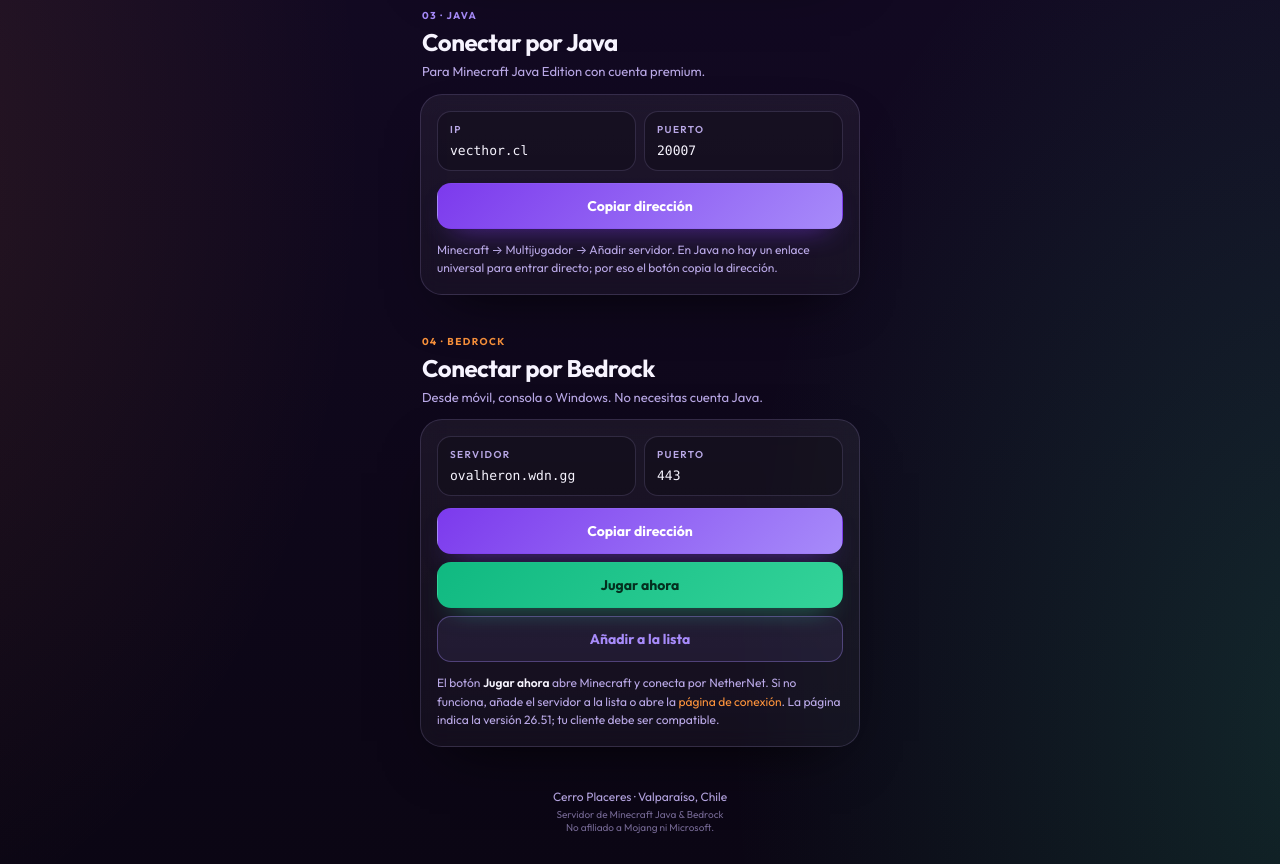
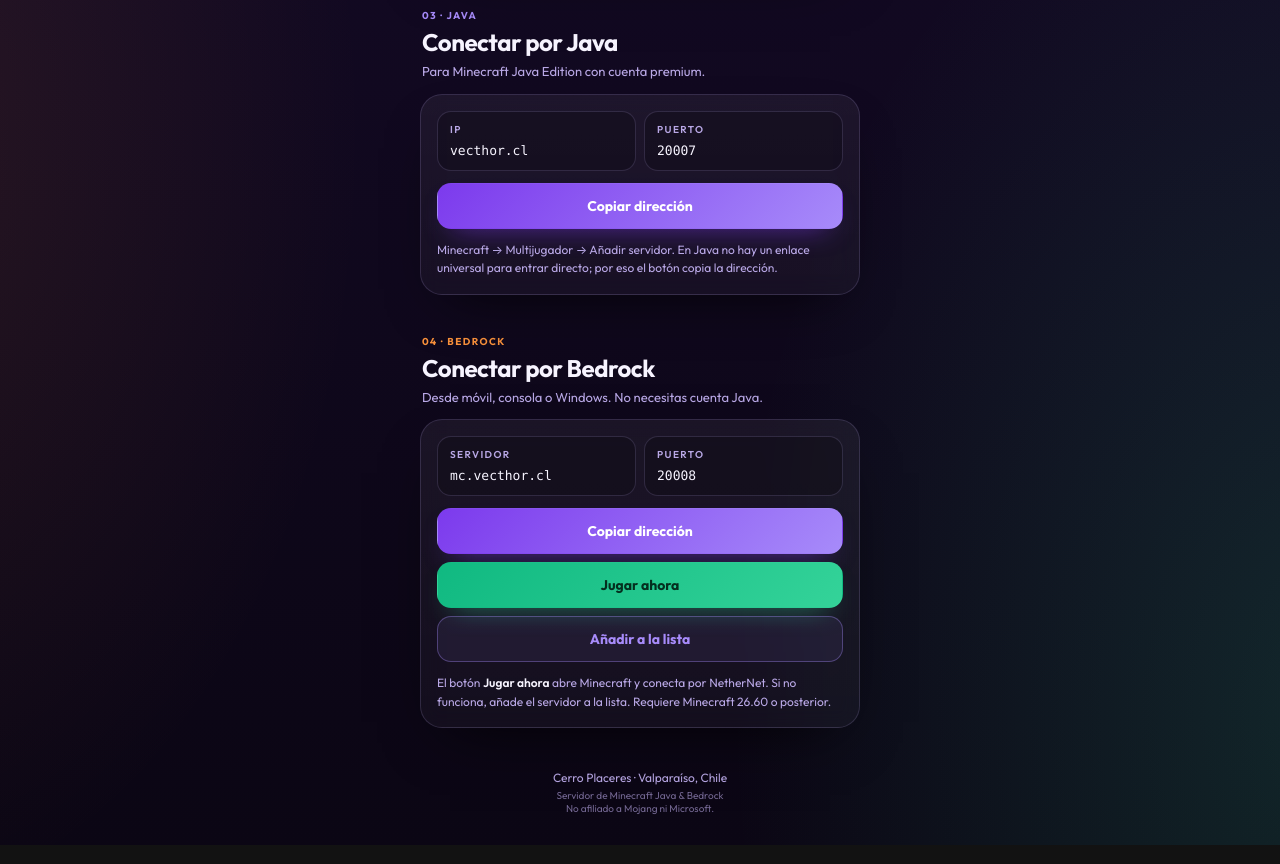
Before and after one commit to leadvic/landing-minecraft-cerro-placeres, a plain HTML site: page index.html in a window 1280 px wide. Shown: the part 1997-2861 px from the top of the page. Drawn offline with Linux system fonts and the light colour scheme; a script that the page names is missing.

Commit message:
Actualiza Bedrock a mc.vecthor.cl:20008
Co-Authored-By: Claude Code <noreply@anthropic.com>

```diff
--- a/index.html
+++ b/index.html
@@ -364,8 +364,6 @@
     }
 
     .note strong { color: var(--text); font-weight: 600; }
-    .note a { color: var(--orange); text-decoration: none; }
-    .note a:hover { text-decoration: underline; }
 
     .features {
       display: grid;
@@ -683,13 +681,13 @@
         </div>
         <div class="card">
           <div class="address">
-            <div><small>Servidor</small><code>ovalheron.wdn.gg</code></div>
-            <div><small>Puerto</small><code>443</code></div>
+            <div><small>Servidor</small><code>mc.vecthor.cl</code></div>
+            <div><small>Puerto</small><code>20008</code></div>
           </div>
-          <button class="btn primary" type="button" data-copy="ovalheron.wdn.gg:443" aria-label="Copiar dirección de Bedrock">Copiar dirección</button>
-          <a class="btn green" href="minecraft://connect?serverUrl=ovalheron.wdn.gg&amp;serverPort=443">Jugar ahora</a>
-          <a class="btn ghost" href="minecraft://?addExternalServer=Cerro%20Placeres%7Covalheron.wdn.gg%3A443">Añadir a la lista</a>
-          <p class="note">El botón <strong>Jugar ahora</strong> abre Minecraft y conecta por NetherNet. Si no funciona, añade el servidor a la lista o abre la <a href="https://ovalheron.wdn.gg" target="_blank" rel="noopener">página de conexión</a>. La página indica la versión 26.51; tu cliente debe ser compatible.</p>
+          <button class="btn primary" type="button" data-copy="mc.vecthor.cl:20008" aria-label="Copiar dirección de Bedrock">Copiar dirección</button>
+          <a class="btn green" href="minecraft://connect?serverUrl=mc.vecthor.cl&amp;serverPort=20008">Jugar ahora</a>
+          <a class="btn ghost" href="minecraft://?addExternalServer=Cerro%20Placeres%7Cmc.vecthor.cl%3A20008">Añadir a la lista</a>
+          <p class="note">El botón <strong>Jugar ahora</strong> abre Minecraft y conecta por NetherNet. Si no funciona, añade el servidor a la lista. Requiere Minecraft 26.60 o posterior.</p>
         </div>
       </section>
     </main>
```
